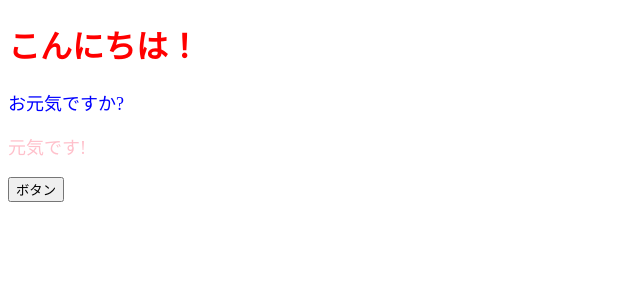
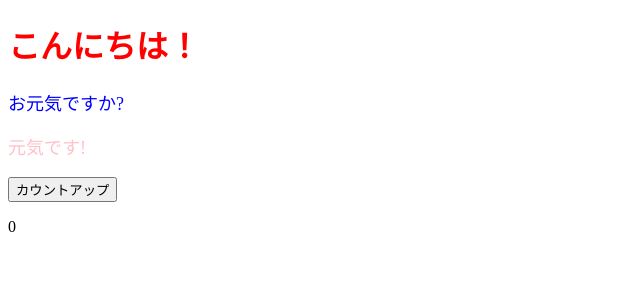
Before and after one commit to koji-estride/codesandbox-react, a React (Create React App) app: page / in a window 1280 px wide. Shown: the top 300 px of the page, without its empty margins (0-640 px from the left). Built offline with nearby package versions, Linux system fonts and the light colour scheme.

Commit message:
Stateを知る(useState)

```diff
--- a/src/App.jsx
+++ b/src/App.jsx
@@ -1,14 +1,19 @@
-import React from "react";
+import React, { useState } from "react";
 import ColorfullMessage from "./components/ColorfullMessage";
 
 const App = () => {
-  const onClickButton = () => alert();
+  const onClickCountUp = () => {
+    setNum(num + 1);
+  };
+  // [stateの変数名, stateを更新する関数名] = useState(初期値);
+  const [num, setNum] = useState(0);
   return (
     <>
       <h1 style={{ color: "red" }}>こんにちは！</h1>
       <ColorfullMessage color="blue">お元気ですか?</ColorfullMessage>
       <ColorfullMessage color="pink">元気です!</ColorfullMessage>
-      <button onClick={onClickButton}>ボタン</button>
+      <button onClick={onClickCountUp}>カウントアップ</button>
+      <p>{num}</p>
     </>
   );
 };
```
